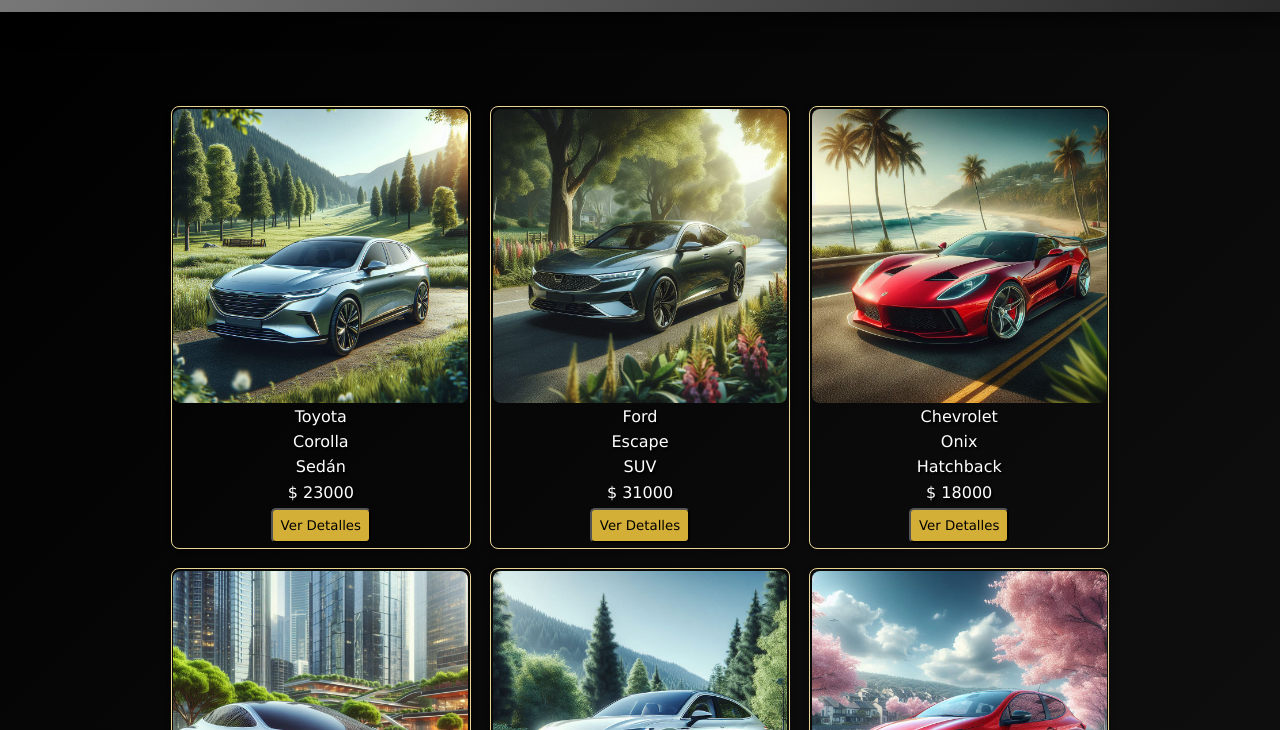
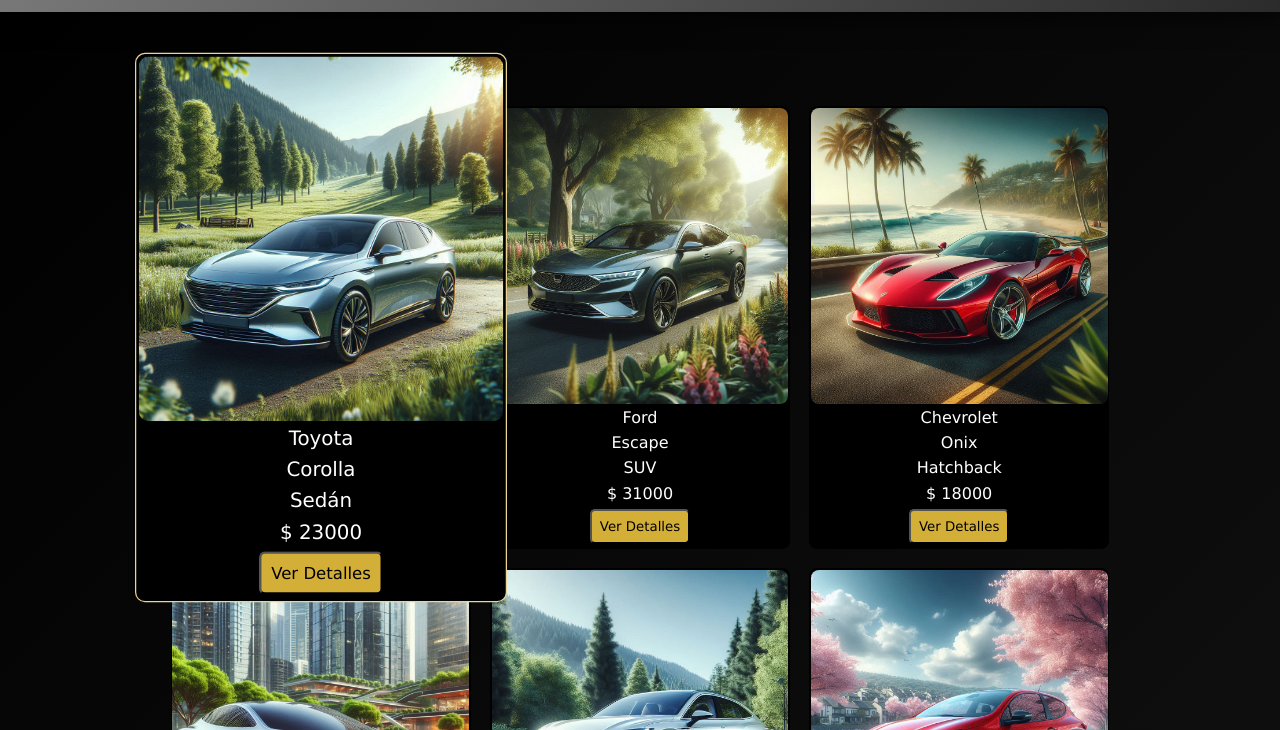
Before and after one commit to marguigle/proyecto-concesionaria, a plain HTML site: page src/pages/galeria.html in a window 1280 px wide. In both pictures the pointer is over the element 320 px from the left and 397 px from the top of the page. Shown: the part 70-800 px from the top of the page. Drawn offline with Linux system fonts and the light colour scheme.

Commit message:
se agrega hover a galeria

```diff
--- a/src/scripts/acercaDe.js
+++ b/src/scripts/acercaDe.js
@@ -38,7 +38,6 @@ document.addEventListener("DOMContentLoaded", () => {
   const navLinks = document.querySelector(".main-links");
 
   iconoHamburguesa.addEventListener("click", () => {
-    console.log("click");
     navLinks.classList.toggle("oculto");
   });
 });
--- a/src/styles/galeria.css
+++ b/src/styles/galeria.css
@@ -78,18 +78,22 @@ main {
   align-items: center;
   max-width: 300px;
   flex-wrap: wrap;
-  border: 0.5px solid #ead694;
+  /* border: 0.5px solid #ead694; */
   /* background: linear-gradient(135deg, #ead694, #252524); */
   color: white;
   padding: 0.1rem;
-  box-shadow: 0 0 5px rgba(0, 0, 0, 0.2);
+  background-color: #000000;
   border-radius: 8px;
   text-shadow: #000000 2px 2px 2px;
 }
-
+.card:hover {
+  transform: scale(1.24);
+  transition: transform 0.2s ease;
+  background-color: #000000;
+  border: 0.5px solid #ead694;
+}
 .card img {
   width: 100%;
-  /* height: auto; */
   min-height: 200px;
   border-radius: 8px;
 }
```
